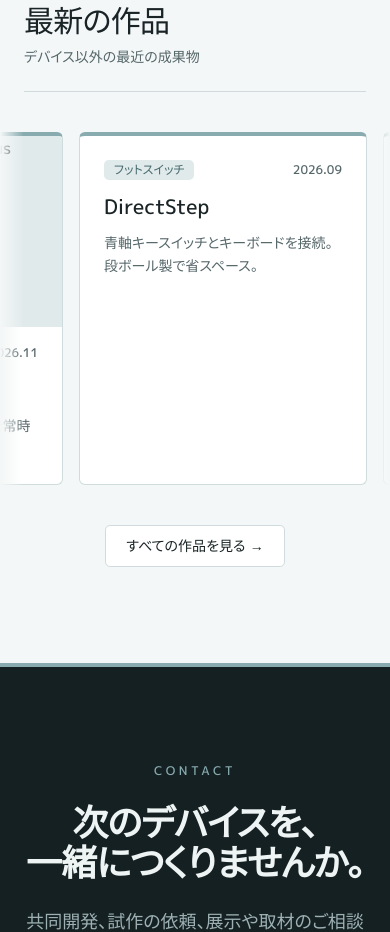
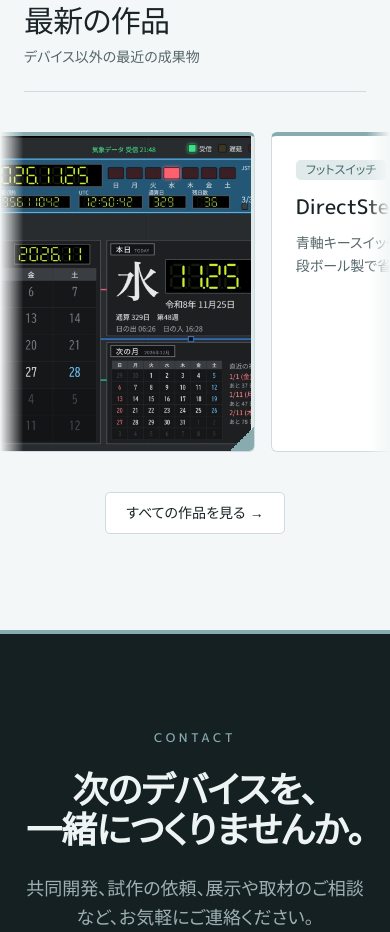
Before and after one commit to sanhachi/3Hachi6-Electronics, a plain HTML site: page index.html in a window 390 px wide. Shown: the part 2353-3285 px from the top of the page. Drawn offline with Linux system fonts and the light colour scheme; a web font is replaced by a local one.

Commit message:
画像表示をめくり式に変更

```diff
--- a/data.js
+++ b/data.js
@@ -227,7 +227,7 @@ var LATEST_DEVICES = ["p100", "d100"];
    ・載せたくなくなったら、行の頭に // を付けてください(消さなくてOK)。 */
 var WORKS = [
     { name: "Status Console", category: "IoTアプリ", date: "2026.11", latest: true,
-    image: "images/works/status-console.jpg",   // 画像があるときだけ書く
+    image: "images/works/status.jpg",   // 画像があるときだけ書く
     alt: "Fire Stickに表示されたStatus Consoleの画面",
     body: "古いFire Stickで日常的な情報を常時表示。緊急の際はクールに警告。" },
 
--- a/script.js
+++ b/script.js
@@ -1,9 +1,38 @@
 // 作品集の横スクロールを「途切れず無限にループ」させるためのスクリプトです。
 // 作品の数と画面の幅に合わせて、リストを必要なだけ複製してつなげます。
-// 作品を追加するときは index.html に書くだけでOK。ここは触らなくて大丈夫です。
+// 画像つきカードは、写真の縦横比からカード幅を決め、タップでめくれるようにもします。
 (function () {
   var SPEED = 45;     // 流れる速さ(px/秒)。大きいほど速い
   var MIN_ITEMS = 3;  // 作品がこれより少ないときは、流さずに並べるだけにする
+
+  // 写真の縦横比をカードに伝える(CSSが幅を計算する)
+  function applyRatio(img) {
+    var card = img.closest('.work-card');
+    if (card && img.naturalWidth) {
+      card.style.setProperty('--ar', (img.naturalWidth / img.naturalHeight).toFixed(4));
+    }
+  }
+
+  // 一覧ページ(流れないほう)用
+  document.querySelectorAll('.work-grid .work-cover img').forEach(function (img) {
+    if (img.complete) applyRatio(img);
+    else img.addEventListener('load', function () { applyRatio(img); });
+  });
+
+  // タップ・クリックでめくる/戻す(スマホ用。PCはホバーでも開く)
+  document.addEventListener('click', function (e) {
+    var card = e.target.closest && e.target.closest('.work-card.has-image');
+    document.querySelectorAll('.work-card.is-open').forEach(function (c) {
+      if (c !== card) c.classList.remove('is-open');
+    });
+    if (card) card.classList.toggle('is-open');
+  });
+  document.addEventListener('keydown', function (e) {
+    if (e.key === 'Enter' || e.key === ' ') {
+      var card = e.target.closest && e.target.closest('.work-card.has-image');
+      if (card && e.target === card) { e.preventDefault(); card.classList.toggle('is-open'); }
+    }
+  });
 
   document.querySelectorAll('.marquee').forEach(function (marquee) {
     var track = marquee.querySelector('.marquee-track');
@@ -11,11 +40,15 @@
     if (!list) return;
 
     function build() {
-      // いったん複製を消して、作り直す(画面幅が変わったときのため)
+      // いったん複製を消して、作り直す(画面幅や画像の読み込みが変わったとき)
       track.querySelectorAll('.work-list[data-clone]').forEach(function (el) { el.remove(); });
       track.style.removeProperty('--marquee-distance');
       track.style.removeProperty('--marquee-duration');
       marquee.classList.remove('is-static');
+
+      list.querySelectorAll('.work-cover img').forEach(function (img) {
+        if (img.complete) applyRatio(img);
+      });
 
       if (list.children.length < MIN_ITEMS) {
         marquee.classList.add('is-static');
@@ -29,17 +62,25 @@
         var copy = list.cloneNode(true);
         copy.setAttribute('data-clone', '');
         copy.setAttribute('aria-hidden', 'true');
+        copy.querySelectorAll('[tabindex]').forEach(function (el) { el.setAttribute('tabindex', '-1'); });
         track.appendChild(copy);
       }
       track.style.setProperty('--marquee-distance', '-' + w + 'px');
       track.style.setProperty('--marquee-duration', (w / SPEED) + 's');
     }
 
+    var timer;
+    function schedule(ms) {
+      clearTimeout(timer);
+      timer = setTimeout(build, ms);
+    }
+
     build();
-    var timer;
-    window.addEventListener('resize', function () {
-      clearTimeout(timer);
-      timer = setTimeout(build, 150);
+    window.addEventListener('resize', function () { schedule(150); });
+
+    // 画像の読み込みが終わるたびに、幅が変わるので組み直す
+    list.querySelectorAll('.work-cover img').forEach(function (img) {
+      if (!img.complete) img.addEventListener('load', function () { schedule(50); });
     });
   });
 })();
--- a/shared.js
+++ b/shared.js
@@ -53,12 +53,13 @@
 
   /* ----- パーツ:作品のカード ----- */
   function workHTML(w) {
-    var img = w.image
-      ? `<div class="work-image"><img src="${root + esc(w.image)}" alt="${esc(w.alt)}" loading="lazy"></div>`
+    var cover = w.image
+      ? `<div class="work-cover"><img src="${root + esc(w.image)}" alt="${esc(w.alt)}"></div>`
       : '';
+    var attrs = w.image ? ' class="work-card has-image" tabindex="0"' : ' class="work-card"';
     return `
-            <li class="work-card">
-              ${img}
+            <li${attrs}>
+              ${cover}
               <div class="work-meta"><span class="work-cat">${esc(w.category)}</span><span>${esc(w.date)}</span></div>
               <h3>${esc(w.name)}</h3>
               <p>${esc(w.body)}</p>
--- a/style.css
+++ b/style.css
@@ -482,20 +482,63 @@ img { display: block; max-width: 100%; }
   font-size: 0.75rem;
   line-height: 1rem;
 }
-.device-image {
+/* ---------- 画像つき作品カード(めくると文章が見える) ---------- */
+.work-card.has-image {
   position: relative;
+  height: 20rem;
+  /* 幅は写真の縦横比で決まる(--ar は script.js が入れる)。16〜30rem の範囲 */
+  width: clamp(16rem, calc(20rem * var(--ar, 1.5)), 30rem);
+}
+.work-grid .work-card.has-image { width: auto; }   /* 一覧ページは、グリッドの幅に従う */
+
+.work-cover {
+  position: absolute;
+  inset: 0;
+  z-index: 2;
+  background: var(--brand-soft);          /* contain のときの余白の色 */
+  border-radius: 0 0 var(--radius-lg) var(--radius-lg);
+  transform-origin: left center;
+  backface-visibility: hidden;
+  box-shadow: 0 0 0 rgba(0, 0, 0, 0);
+  transition: transform .7s cubic-bezier(.4, 0, .2, 1),
+              opacity .25s ease .45s,
+              box-shadow .7s;
+}
+.work-cover img {
   width: 100%;
-  max-width: 48rem;
-  margin: 2rem auto 0;
-  /* aspect-ratio は外す(写真の比率に任せる) */
+  height: 100%;
+  object-fit: contain;                    /* 切らずに全体を見せる */
 }
-.device-image img {
-  position: static;       /* 枠いっぱいに敷き詰める指定をやめる */
-  width: 100%;
-  height: auto;
-  max-height: 70vh;       /* 縦長の写真が大きくなりすぎないように */
-  object-fit: contain;
+/* 右下の「めくれそう」な角 */
+.work-cover::after {
+  content: '';
+  position: absolute;
+  right: 0; bottom: 0;
+  width: 1.5rem; height: 1.5rem;
+  background: linear-gradient(135deg, transparent 50%, var(--brand) 50%);
 }
+
+/* めくれた状態(タップ / キーボード / PCではホバー) */
+.work-card.is-open .work-cover,
+.work-card.has-image:focus-within .work-cover {
+  transform: perspective(1000px) rotateY(-115deg);
+  opacity: 0;
+  pointer-events: none;
+  box-shadow: 12px 0 24px rgba(0, 0, 0, .25);
+}
+@media (hover: hover) {
+  .work-card.has-image:hover .work-cover {
+    transform: perspective(1000px) rotateY(-115deg);
+    opacity: 0;
+    pointer-events: none;
+    box-shadow: 12px 0 24px rgba(0, 0, 0, .25);
+  }
+}
+/* めくっている間は流れを止めて、読めるようにする */
+.marquee:has(.work-card.is-open) .marquee-track { animation-play-state: paused; }
+
+
+
 
 .section-overview { background: var(--background); padding: 5rem 0; }
 .overview-text {
```
